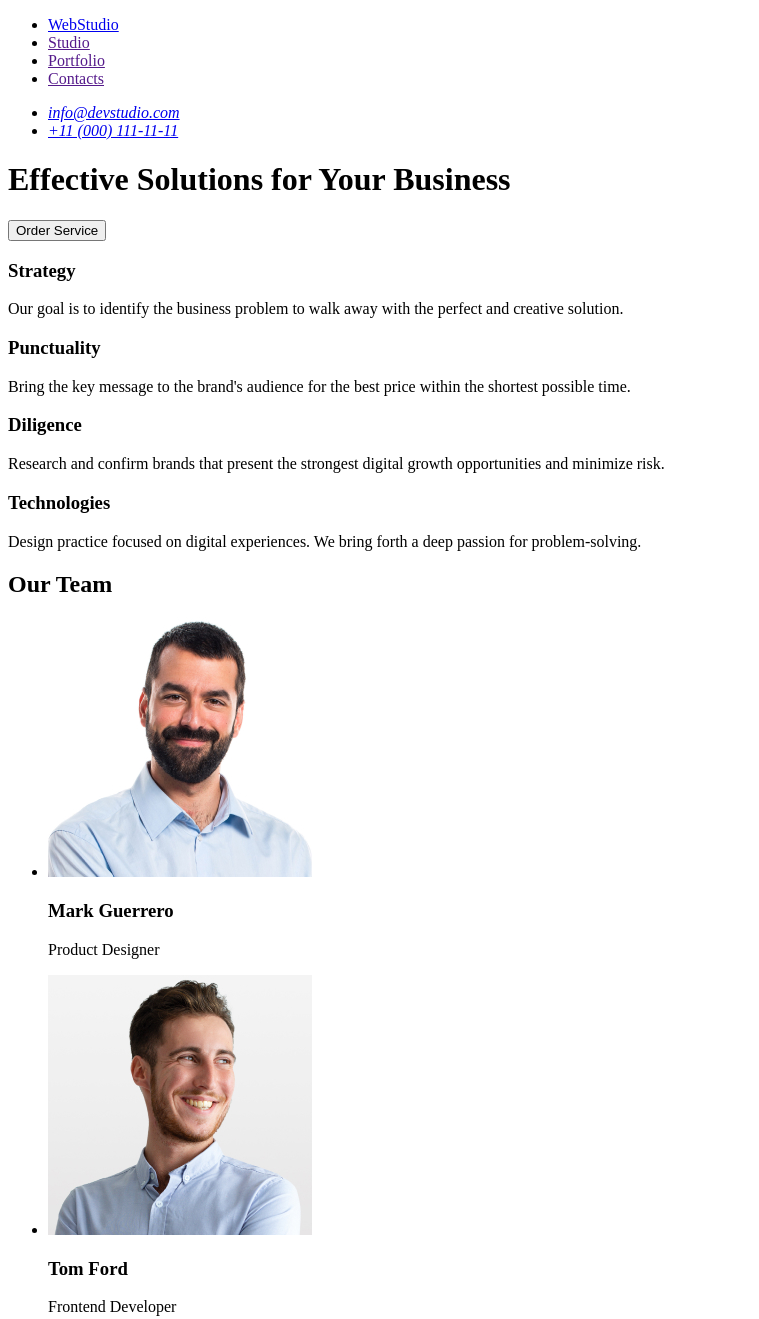
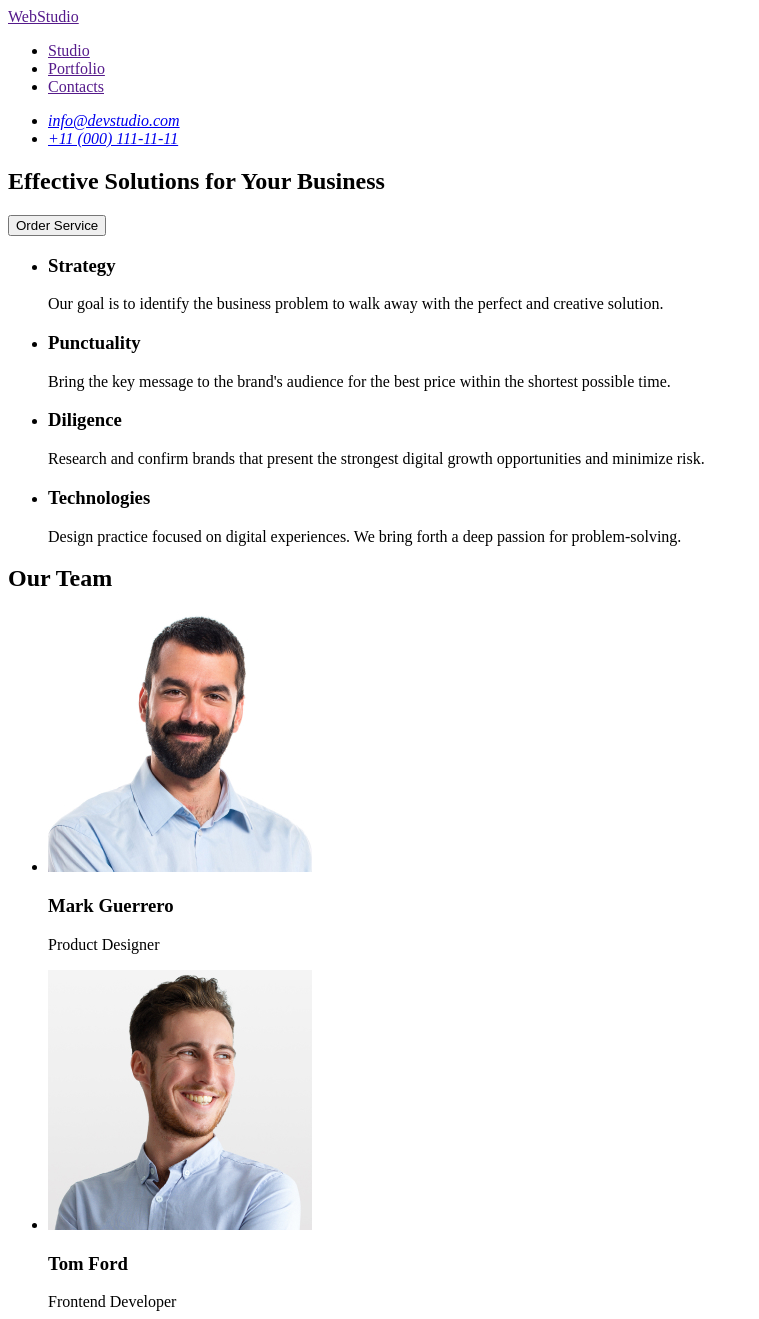
Before and after one commit to PODOLUhub/goit-markup-hw-01, a plain HTML site: page index.html in a window 1280 px wide. Shown: the top 1319 px of the page, without its empty margins (0-759 px from the left). Drawn offline with Linux system fonts and the light colour scheme.

Commit message:
Error correction

```diff
--- a/index.html
+++ b/index.html
@@ -10,10 +10,8 @@
     <header>
       <!-- Logo-Nav-->
       <nav>
+        <a href="">WebStudio</a>
         <ul>
-          <li>
-            <a href="./index.html">WebStudio</a>
-          </li>
           <li>
             <a href="">Studio</a>
           </li>
@@ -35,45 +33,48 @@
           </li>
         </ul>
       </address>
+    </header>
+    <main>
+      <section>
         <h1>Effective Solutions for Your Business</h1>
         <button>Order Service</button>
-    </header>
-    <main>
-      <div class="webstudio-facts">
-        <div>
+      </section>
+      <section>
+        <ul>
+          <li>
             <h3>Strategy</h3>
             <p>
               Our goal is to identify the business problem to walk away with the
               perfect and creative solution.
             </p>
-        </div>
-        <div>
+          </li>
+          <li>
             <h3>Punctuality</h3>
             <p>
               Bring the key message to the brand's audience for the best price
               within the shortest possible time.
             </p>
-        </div>
-        <div>
+          </li>
+          <li>
             <h3>Diligence</h3>
             <p>
               Research and confirm brands that present the strongest digital
               growth opportunities and minimize risk.
             </p>
-        </div>
-        <div>
+          </li>
+          <li>
             <h3>Technologies</h3>
             <p>
               Design practice focused on digital experiences. We bring forth a
               deep passion for problem-solving.
             </p>
-        </div>
-      </div>
-      <div class="webstudio-team">
+          </li>
+        </ul>
+      </section>
+      <section>
         <h2>Our Team</h2>
         <ul>
           <li>
-            <div>
             <img
               src="images/Mark-Guerrero.jpg"
               alt="Mark Guerrero"
@@ -82,10 +83,8 @@
             />
             <h3>Mark Guerrero</h3>
             <p>Product Designer</p>
-            </div>
           </li>
           <li>
-            <div>
             <img
               src="images/Tom-Ford.jpg"
               alt="Tom-Ford"
@@ -94,10 +93,8 @@
             />
             <h3>Tom Ford</h3>
             <p>Frontend Developer</p>
-            </div>
           </li>
           <li>
-            <div>
             <img
               src="images/Camila-Garcia.jpg"
               alt="Camila-Garcia"
@@ -106,10 +103,8 @@
             />
             <h3>Camila Garcia</h3>
             <p>Marketing</p>
-            </div>
           </li>
           <li>
-            <div>
             <img
               src="images/Daniel-Wilson.jpg"
               alt="Daniel-Wilson"
@@ -118,10 +113,9 @@
             />
             <h3>Daniel Wilson</h3>
             <p>UI Designer</p>
-            </div>
           </li>
         </ul>
-      </div>
+      </section>
     </main>
     <footer>
       <a href="./index.html">WebStudio</a>
```
Lines whose indentation alone changed are shown as unchanged.
